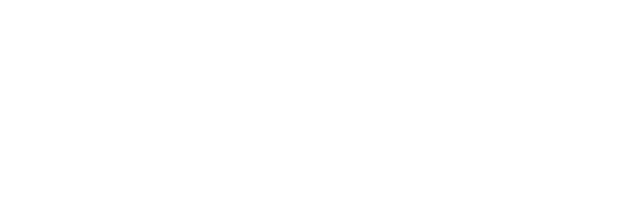
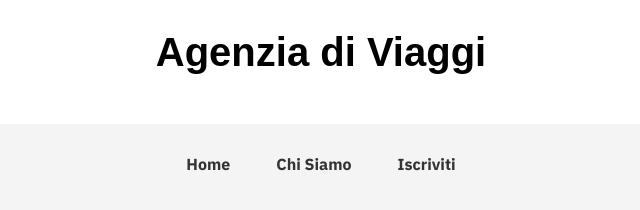
Before and after one commit to GianfrancoSozzani/agenzia-di-viaggi, a plain HTML site: page Iscriviti.html in a window 1280 px wide. Shown: the whole page, without its empty margins (319-959 px from the left). Drawn offline with Linux system fonts and the light colour scheme.

Commit message:
corretta aggiunta font

```diff
--- a/ChiSiamoStile.css
+++ b/ChiSiamoStile.css
@@ -8,7 +8,7 @@
 }
 
 body {
-    font-family: 'IBM Plex Sans', 'Roboto', sans-serif; /* Font principale */
+    font-family: "IBM Plex Sans", 'Roboto', sans-serif; /* Font principale */
     line-height: 1.6;
     background-color: #f4f4f4; /* Grigio chiaro di sfondo */
     color: #333; /* Testo grigio scuro */
--- a/Iscriviti.html
+++ b/Iscriviti.html
@@ -6,9 +6,19 @@
     <link rel="preconnect" href="https://fonts.googleapis.com">
 	<link rel="preconnect" href="https://fonts.gstatic.com" crossorigin>
     <link href="https://fonts.googleapis.com/css2?family=IBM+Plex+Sans:ital,wght@0,100..700;1,100..700&display=swap" rel="stylesheet">
-    <title>Document</title>
+    <link rel="stylesheet" type="text/css" href="ChiSiamoStile.css" />
+    <title>iscriviti</title>
 </head>
 <body>
-
+    <header>
+        <h1><strong>Agenzia di Viaggi</strong></h1>
+    </header>
+    <nav>
+        <ul>
+            <li><a href="Index.html">Home</a></li>
+            <li><a href="ChiSiamo.html">Chi Siamo</a></li>
+            <li><a href="#">Iscriviti</a></li>
+        </ul>
+    </nav>
 </body>
 </html>
```
